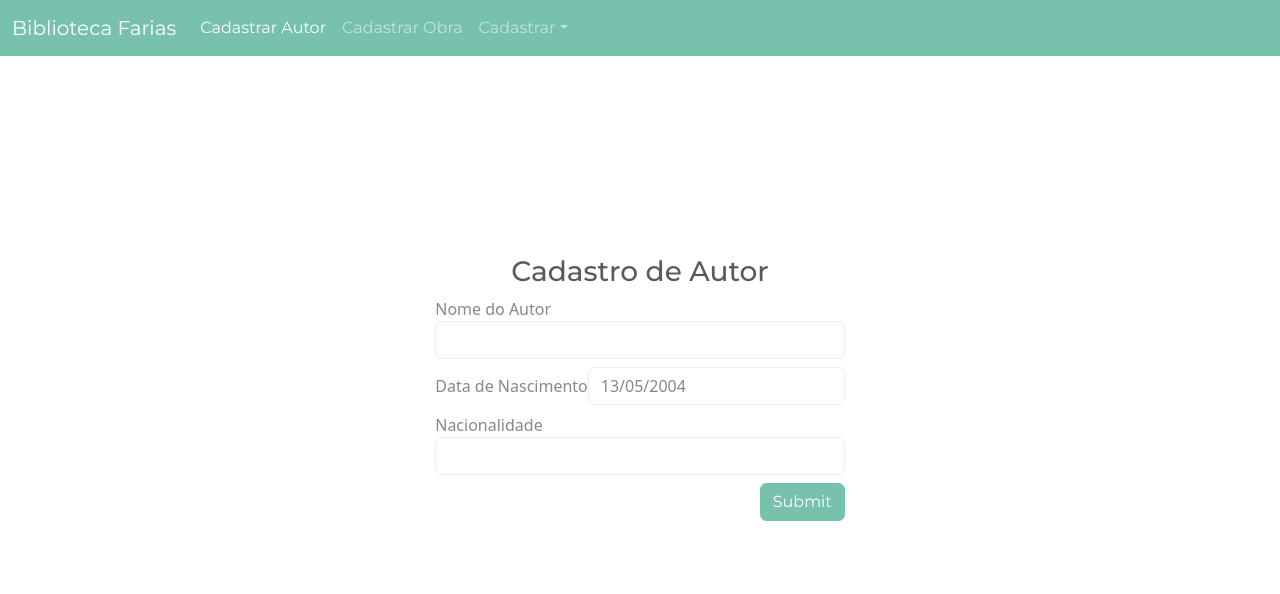
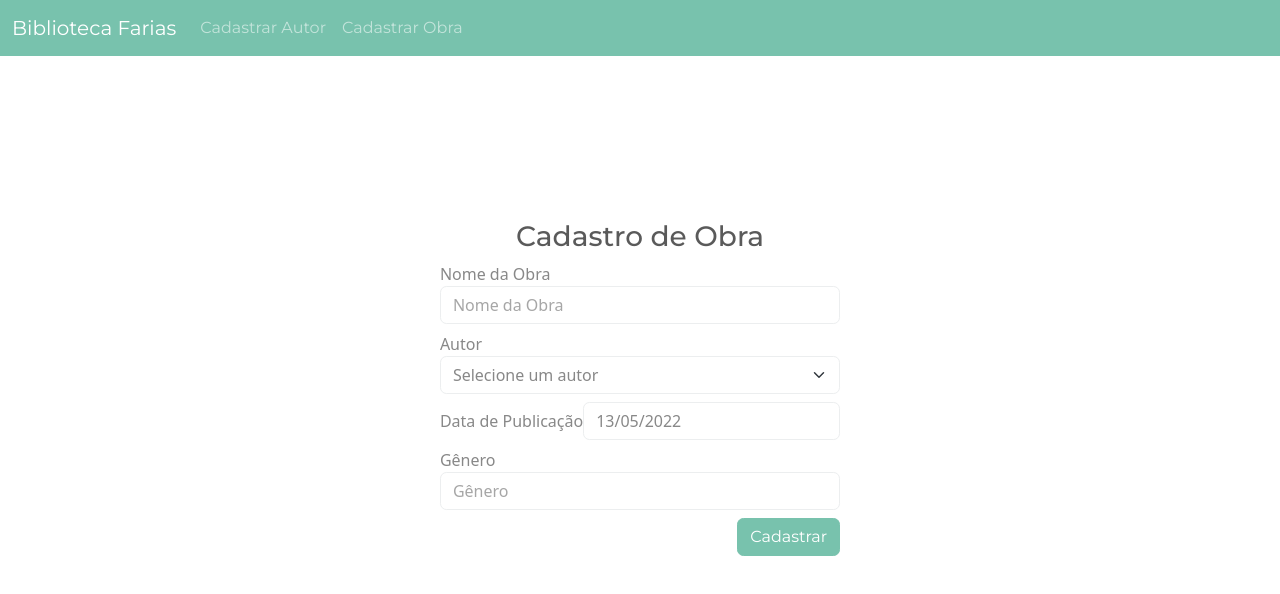
Before and after one commit to FilipeFariasC/dac-atividade-7-frontend, a React (Create React App) app: page /registerBook in a window 1280 px wide. Shown: the top 594 px of the page. Built offline with nearby package versions, Linux system fonts and the light colour scheme.

Commit message:
adição de routes, mudanças na navbar, atividade finalizada

```diff
--- a/package.json
+++ b/package.json
@@ -17,12 +17,13 @@
     "react": "^18.1.0",
     "react-datepicker": "^4.7.0",
     "react-dom": "^18.1.0",
+    "react-router-dom": "^6.3.0",
     "react-scripts": "5.0.1",
     "typescript": "^4.6.4",
     "web-vitals": "^2.1.4"
   },
   "scripts": {
-    "start": "BROWSER=none react-scripts start & firefox-developer localhost:3000",
+    "start": "BROWSER=none react-scripts start",
     "build": "react-scripts build",
     "test": "react-scripts test",
     "eject": "react-scripts eject"
--- a/src/App.tsx
+++ b/src/App.tsx
@@ -1,45 +1,28 @@
-import React from 'react';
 import {useState} from "react";
 
 import 'bootstrap';
 import 'bootswatch/dist/minty/bootstrap.css'
+/*
+import 'bootswatch/dist/sandstone/bootstrap.css'
+import 'bootswatch/dist/litera/bootstrap.css'
+import 'bootswatch/dist/zephyr/bootstrap.css'
+*/
 
-import Navbar from './components/Navbar'
-
-import AuthorRegister, {AuthorModel} from './components/AuthorRegister';
-import BookRegister, { BookModel } from './components/BookRegister';
+import {AuthorModel} from './components/AuthorRegister';
+import { BookModel } from './components/BookRegister';
+import AppRoutes from './main/AppRoutes';
 
 const authorList: AuthorModel[] = [];
 const bookList: BookModel[] = [];
 
 function App() {
-  const [page, setPage] = useState(true);
   const [userListChanged, setUserListChanged] = useState(false);
 
   return (
     <>
-      <header>
-        <Navbar
-         page={page}
-         goToAuthorRegisterPage={()=>{setPage(true)}}
-         goToBookRegisterPage={()=>{setPage(false)}}
-         />
-      </header>
-      <main className="form-center">
-        {
-          page ?
-          <AuthorRegister
-          authorList={authorList}
-          />
-          :
-          <BookRegister
-          bookList={bookList}
-          authorList={authorList}
-          userListChanged={[userListChanged, setUserListChanged]}
-          />
-        }
-      </main>
-      <footer></footer>
+
+      <AppRoutes authorList={authorList} bookList={bookList} userListChanged={[userListChanged, setUserListChanged]} />
+
     </>
   );
 }
--- a/src/components/AuthorRegister.tsx
+++ b/src/components/AuthorRegister.tsx
@@ -3,7 +3,8 @@ import FormGroup from "./FormGroup";
 import DatePicker from "react-datepicker";
 
 import "react-datepicker/dist/react-datepicker.css";
-import {subYears, subDays, addDays} from "date-fns";
+import {subYears} from "date-fns";
+import Navbar from "./Navbar";
 
 export interface AuthorModel {
   name: string;
@@ -46,11 +47,7 @@ export default function AuthorRegister ({authorList} : AuthorRegisterProps){
       </p>
       <p className="registerField">
         <p>Data de Nascimento:</p>
-        <span className="dia">{author.birthDate.getDate()}</span>
-        /
-        <span className="mes">{author.birthDate.getMonth()}</span>
-        /
-        <span className="ano">{author.birthDate.getFullYear()}</span>
+        {author.birthDate.toLocaleDateString()}
       </p>
       <p className="registerField">
         <p>Nacionalidade:</p>
@@ -60,7 +57,7 @@ export default function AuthorRegister ({authorList} : AuthorRegisterProps){
   );
 }
 
-function authorRegisterList(authorList: AuthorModel[]) {
+  function authorRegisterList() {
     return (
       <div className={"registerList " + (authorList.length > 0 ? "show" : "")}>
         {authorList.map((author, index) => authorRow(author, index))}
@@ -75,18 +72,20 @@ function authorRegisterList(authorList: AuthorModel[]) {
     const authorNameElement = document.getElementById("name");
     var entrou: boolean = false;
     if(authorName.length === 0){
-      authorNameElement?.classList.add("error");
+      authorNameElement?.classList.add("is-invalid");
 
       entrou= true;
     } else{
-      authorNameElement?.classList.remove("error");
+      authorNameElement?.classList.remove("is-invalid");
+      authorNameElement?.classList.add("is-valid");
     }
     const authorBirthPlaceElement = document.getElementById("birthPlace");
     if(birthPlace.length === 0){
-      authorBirthPlaceElement?.classList.add("error");
+      authorBirthPlaceElement?.classList.add("is-invalid");
       entrou= true;
     } else{
-      authorBirthPlaceElement?.classList.remove("error");
+      authorBirthPlaceElement?.classList.remove("is-invalid");
+      authorBirthPlaceElement?.classList.add("is-valid");
     }
     if(entrou){
       return;
@@ -103,6 +102,10 @@ function authorRegisterList(authorList: AuthorModel[]) {
 
   return (
     <>
+      <header>
+        <Navbar/>
+      </header>
+      <main className="form-center">
         <h3>Cadastro de Autor</h3>
         <form action="" onSubmit={(event) => {submitAuthor(event)}}>
           <fieldset>
@@ -136,7 +139,12 @@ function authorRegisterList(authorList: AuthorModel[]) {
           </fieldset>
           <button type="submit" className="btn btn-primary submit-btn">Submit</button>
         </form>
-      {authorListChanged ? setAuthorListChanged(false) : authorRegisterList(authorList)}
+        <>
+        {
+          authorListChanged ? setAuthorListChanged(false) : authorRegisterList()
+        }
         </>
-  )
+      </main>
+    </>
+  );
 }
--- a/src/components/BookRegister.tsx
+++ b/src/components/BookRegister.tsx
@@ -2,6 +2,7 @@ import {FormEvent, useState} from "react";
 import { AuthorModel } from "./AuthorRegister";
 import FormGroup from './FormGroup';
 import DatePicker from "react-datepicker";
+import Navbar from "./Navbar";
 
 interface BookRegisterProps{
   bookList: BookModel[];
@@ -107,31 +108,36 @@ export default function BookRegister(props: BookRegisterProps){
     setIndex(index);
     setAuthor(props.authorList[index]);
   }
+
+
   function submitBook(event: FormEvent<HTMLFormElement>){
     event.preventDefault();
 
     const bookTitleElement = document.getElementById("bookTitle");
     var entrou: boolean = false;
     if(bookTitle.length === 0){
-      bookTitleElement?.classList.add("error");
+      bookTitleElement?.classList.add("is-invalid");
 
       entrou= true;
     } else{
-      bookTitleElement?.classList.remove("error");
+      bookTitleElement?.classList.remove("is-invalid");
+      bookTitleElement?.classList.add("is-valid");
     }
     const authorElement = document.getElementById("author");
-    if(author.name == defaultAuthor.name){
-      authorElement?.classList.add("error");
-      entrou= true;
+    if(author.name === defaultAuthor.name){
+      authorElement?.classList.add("is-invalid");
+      entrou = true;
     } else{
-      authorElement?.classList.remove("error");
+      authorElement?.classList.remove("is-invalid");
+      authorElement?.classList.add("is-valid");
     }
     const genreElement = document.getElementById("genre");
     if(genre.length === 0){
-      genreElement?.classList.add("error");
+      genreElement?.classList.add("is-invalid");
       entrou= true;
     } else{
-      genreElement?.classList.remove("error");
+      genreElement?.classList.remove("is-invalid");
+      genreElement?.classList.add("is-valid");
     }
 
 
@@ -151,49 +157,50 @@ export default function BookRegister(props: BookRegisterProps){
 
   return (
     <>
+    <Navbar />
+    <main className="form-center">
       <h3>Cadastro de Obra</h3>
-    <form action="" onSubmit={(event)=>submitBook(event)}>
+      <form action="" onSubmit={(event) => submitBook(event)}>
         <fieldset>
           <FormGroup label="Nome da Obra" forModel="bookTitle">
             <input className="form-control" type="text" name="bookTitle" id="bookTitle" placeholder="Nome da Obra"
               value={bookTitle}
-          onChange={(event) =>{setBookTitle(event.target.value)}}/>
+              onChange={(event) => { setBookTitle(event.target.value); } } />
           </FormGroup>
-        <FormGroup label="Autor" forModel="author" >
+          <FormGroup label="Autor" forModel="author">
             <select value={index} name="author" id="author" className="form-select"
-            onChange={(event) =>{
-            setAuthorByIndex(Number(event.target.value))
-            }
-          }>
+              onChange={(event) => {
+                setAuthorByIndex(Number(event.target.value));
+              } }>
               <option value={-1}> Selecione um autor </option>
               {authorOptions()}
-
             </select>
-
           </FormGroup>
           <FormGroup label="Data de Publicação" forModel="publicationDate">
             <DatePicker
               id="publicationDate"
               selected={publicationDate}
-            onChange={(date:Date) => setPublicationDate(date)}
+              onChange={(date: Date) => setPublicationDate(date)}
               minDate={author.birthDate}
               showYearDropdown
               showMonthDropdown
               dropdownMode="select"
               className="form-control"
-            dateFormat="dd/MM/yyyy"
-            />
+              dateFormat="dd/MM/yyyy" />
           </FormGroup>
           <FormGroup label="Gênero" forModel="genre">
             <input className="form-control" type="text" name="genre" id="genre" placeholder="Gênero"
               value={genre}
-          onChange={(event) =>{setGenre(event.target.value)}}/>
+              onChange={(event) => { setGenre(event.target.value); } } />
           </FormGroup>
         </fieldset>
-      <button className="btn btn-primary submit-btn" type="submit"  >Cadastrar</button>
+        <button className="btn btn-primary submit-btn" type="submit">Cadastrar</button>
       </form>
-    {props.userListChanged ? updateBookList() : null};
+      <>
+      {props.userListChanged ? updateBookList() : null}
       {listChanged ? setListChanged(false) : bookRegisterList(props.bookList)}
+      </>
+    </main>
     </>
   )
 }
--- a/src/components/NavItem.tsx
+++ b/src/components/NavItem.tsx
@@ -1,25 +1,19 @@
+import { Link } from "react-router-dom";
 
 interface NavItemProps{
-  page: boolean;
-  goToPage: ()=> void;
   label: string;
-
+  link: string;
 }
 
-export default function NavItem(props: NavItemProps){
+export default function NavItem({label, link}: NavItemProps){
   return (
     <li className="nav-item">
-      <a
-      className={`nav-link `+ (props.page ? "active" : "")}
-      href="/"
-      onClick={
-        (event)=>{
-          event.preventDefault();
-          props.goToPage();
-        }
-      }>
-        {props.label}
-      </a>
+      <Link
+      className="nav-link"
+      to={link}
+      >
+        {label}
+      </Link>
     </li>
   )
 }
--- a/src/components/Navbar.tsx
+++ b/src/components/Navbar.tsx
@@ -1,46 +1,20 @@
+import { Link } from 'react-router-dom';
 import NavItem from './NavItem';
 
 
-interface NavbarProps{
-  page: boolean;
-  goToAuthorRegisterPage: ()=> void;
-  goToBookRegisterPage: ()=> void;
-}
-
-export default function Navbar(props: NavbarProps){
+export default function Navbar(){
   return (
     <nav className="navbar navbar-expand-lg navbar-dark bg-primary">
       <div className="container-fluid">
-    <a className="navbar-brand" href="#">Biblioteca Farias</a>
+        <Link className="navbar-brand" to="/">Biblioteca Farias</Link>
         <button className="navbar-toggler" type="button" data-bs-toggle="collapse" data-bs-target="#navbarColor01" aria-controls="navbarColor01" aria-expanded="false" aria-label="Toggle navigation">
           <span className="navbar-toggler-icon"></span>
         </button>
 
         <div className="collapse navbar-collapse" id="navbarColor01">
           <ul className="navbar-nav me-auto">
-        <NavItem page={props.page} goToPage={props.goToAuthorRegisterPage} label={'Cadastrar Autor'}/>
-        <NavItem page={!props.page} goToPage={props.goToBookRegisterPage} label={'Cadastrar Obra'}/>
-        <li className="nav-item dropdown">
-          <a className="nav-link dropdown-toggle" data-bs-toggle="dropdown" href="#" role="button" aria-haspopup="true" aria-expanded="false">Cadastrar</a>
-          <div className="dropdown-menu">
-            <a className={`dropdown-item `+ (props.page ? "active" : "")} href="#"
-              onClick={
-                (event)=>{
-                  event.preventDefault();
-                  props.goToAuthorRegisterPage();
-                }
-              }
-            >Autor</a>
-            <a className={`dropdown-item `+ (props.page ? "" : "active")}  href="#"
-              onClick={
-                (event)=>{
-                event.preventDefault();
-                props.goToBookRegisterPage()
-                }
-              }
-            >Obra</a>
-          </div>
-        </li>
+            <NavItem link="/registerAuthor" label={'Cadastrar Autor'}/>
+            <NavItem link="/registerBook" label={'Cadastrar Obra'}/>
           </ul>
         </div>
       </div>
--- a/src/index.tsx
+++ b/src/index.tsx
@@ -8,6 +8,6 @@ const root = ReactDOM.createRoot(
 );
 root.render(
   <React.StrictMode>
-    <App />
+    <App/>
   </React.StrictMode>
 );
--- /dev/null
+++ b/src/main/AppRoutes.tsx
@@ -0,0 +1,28 @@
+import {Route, BrowserRouter, Routes} from 'react-router-dom';
+import AuthorRegister, { AuthorModel } from '../components/AuthorRegister';
+import BookRegister, { BookModel } from '../components/BookRegister';
+
+export interface AppRoutesProps{
+  authorList: AuthorModel[];
+  bookList: BookModel[];
+  userListChanged: [boolean, (value: boolean) => void];
+}
+
+export default function AppRoutes(
+  {
+    authorList,
+    bookList,
+    userListChanged,
+
+  } : AppRoutesProps){
+  return (
+    <BrowserRouter>
+      <Routes>
+        <Route path="/" element={<AuthorRegister authorList={authorList}/>}/>
+        <Route path="/registerAuthor" element={<AuthorRegister authorList={authorList}/>}/>
+
+        <Route path="/registerBook" element={<BookRegister authorList={authorList} bookList={bookList} userListChanged={userListChanged}/>}/>
+      </Routes>
+    </BrowserRouter>
+  )
+}
```
Also changed, not shown: 1 other file (tests, documents, lock files or other folders). Lines whose indentation alone changed are shown as unchanged.
